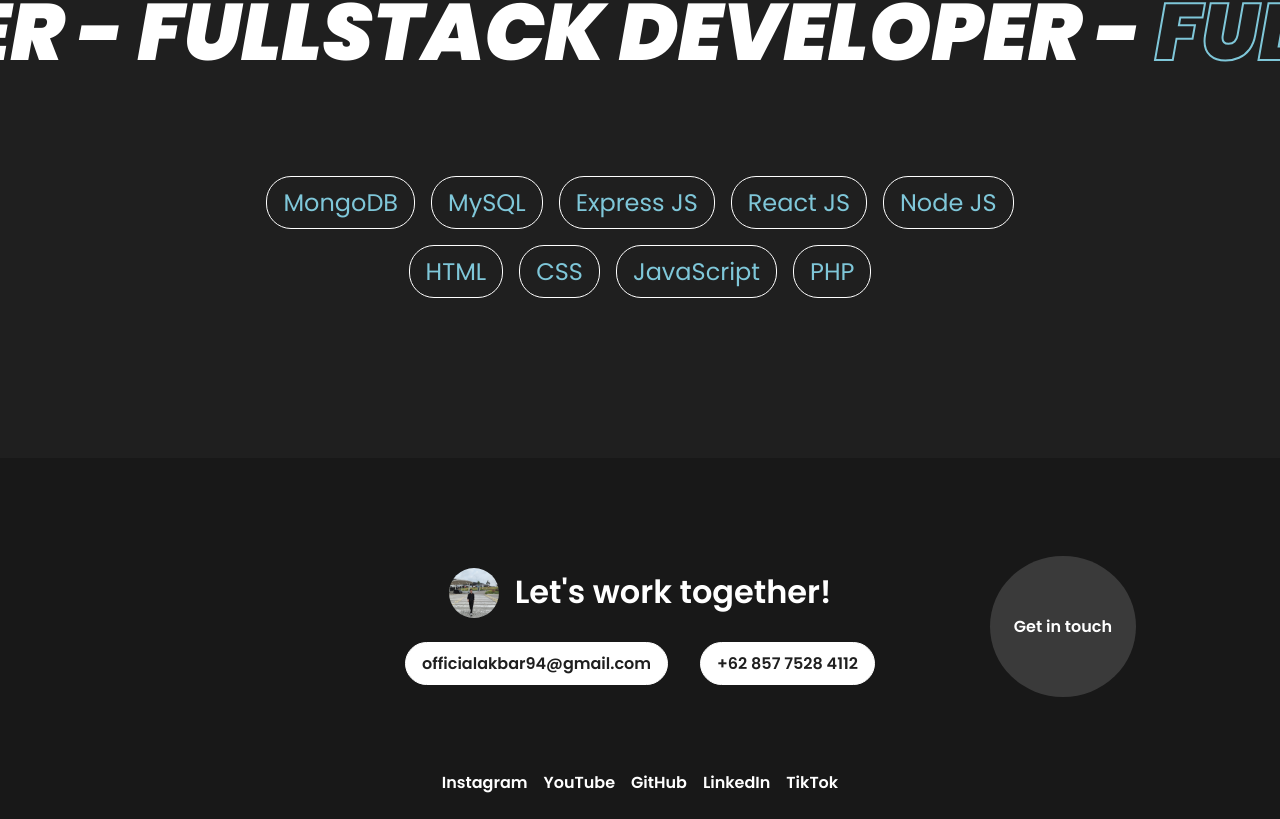
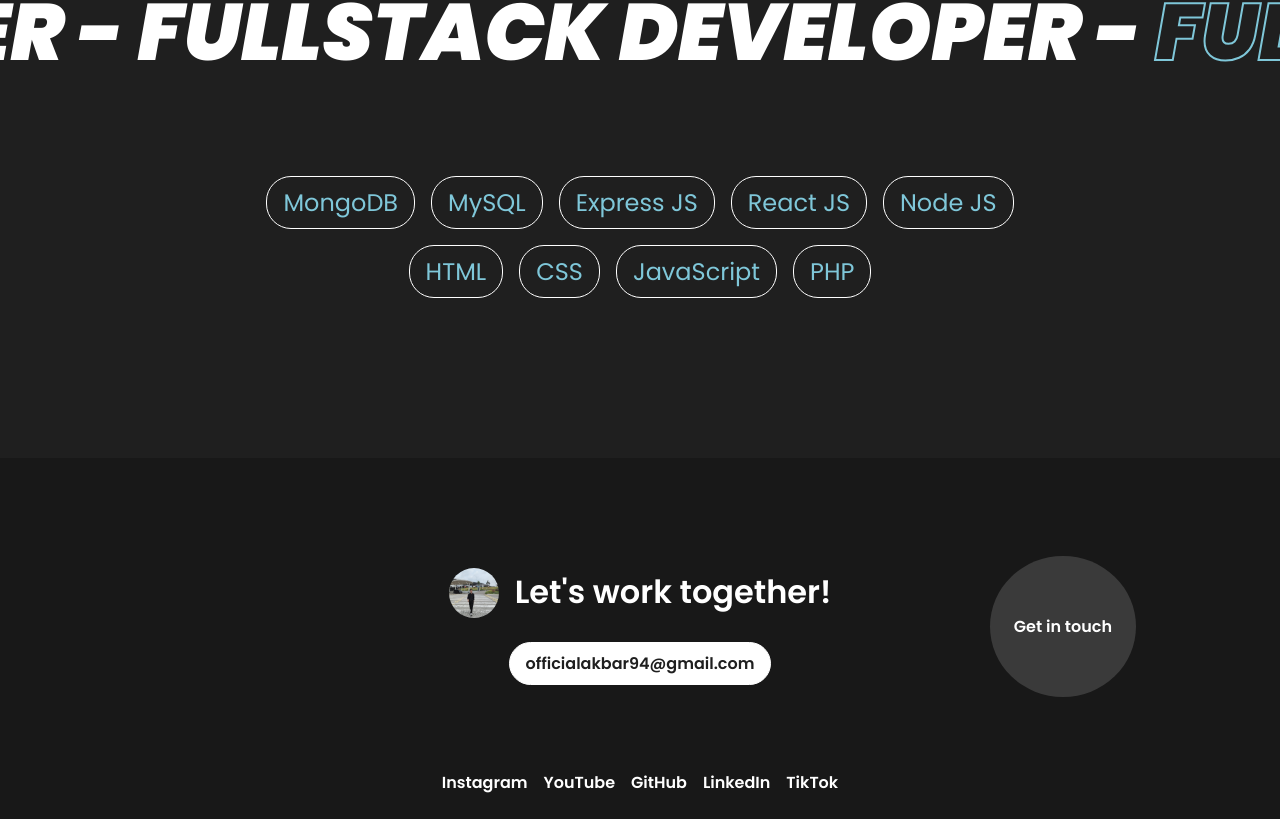
Before and after one commit to akbarrn/akbarrn-personal-website, a React (Create React App) app: page / in a window 1280 px wide. Shown: the part 2599-3418 px from the top of the page. Built offline with nearby package versions, Linux system fonts and the light colour scheme.

Commit message:
Add files via upload

```diff
--- a/src/components/footer/Footer.jsx
+++ b/src/components/footer/Footer.jsx
@@ -18,13 +18,6 @@ const Footer = () => {
           <div className="footer__contact">
             <a href="mailto:officialakbar94@gmail.com">
               officialakbar94@gmail.com
-            </a>
-            <a
-              target="_blank"
-              rel="noreferrer noopener"
-              href="https://wa.me/6285775284112/?text=Hello%20"
-            >
-              +62 857 7528 4112
             </a>
           </div>
         </div>
--- a/src/components/moreInfoMe/MoreInfo.jsx
+++ b/src/components/moreInfoMe/MoreInfo.jsx
@@ -33,13 +33,6 @@ const MoreInfo = () => {
           </a>
           <div className="info__sosmed">
             <span>Also available on</span>
-            <a
-              target="_blank"
-              rel="noreferrer noopener"
-              href="https://wa.me/6285775284112/?text=Hello%20"
-            >
-              WhatsApp <i class="uil uil-arrow-up-right"></i>
-            </a>
             <a
               target="_blank"
               rel="noreferrer noopener"
```
